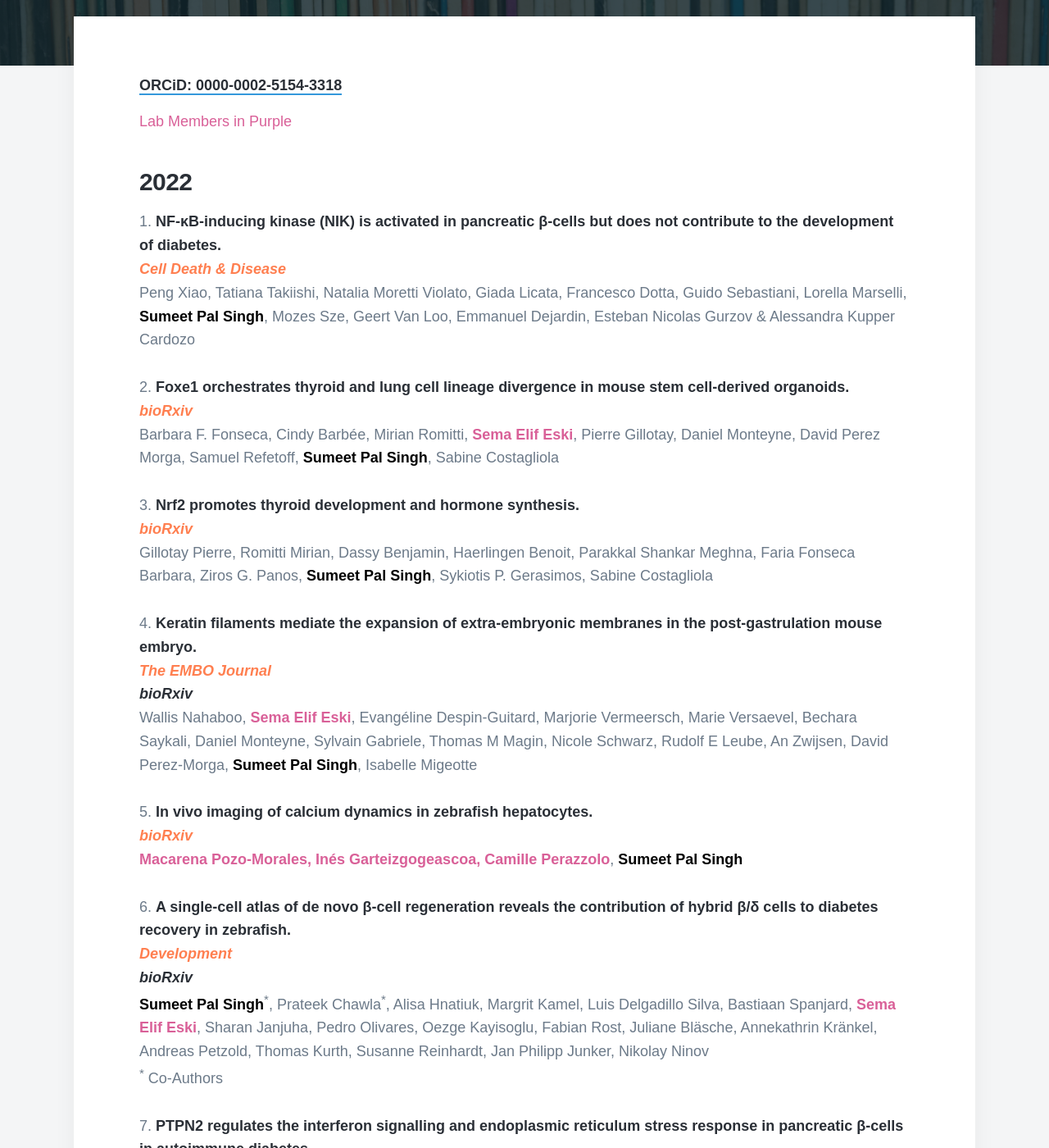
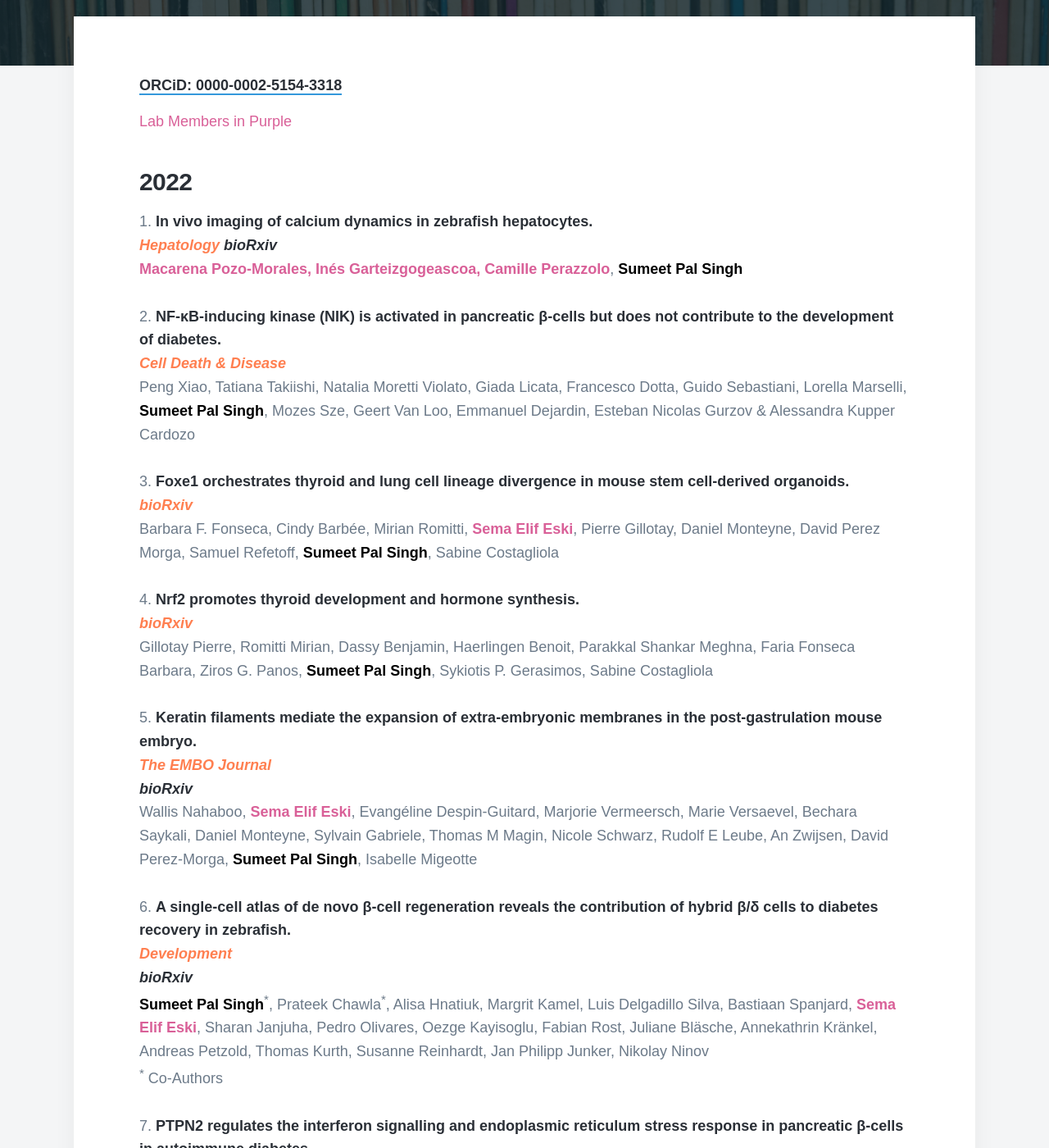
Before and after one commit to sumeetpalsingh/sumeetpalsingh.github.io, a Jekyll site: the page built from _pages/publications.md, in a window 1280 px wide and 1400 px high, scrolled down 506 px. Shown: the whole window at 82% size. Built offline with Jekyll 4.4.1, drawn with Linux system fonts in a browser that asks for light colours; nearby versions of some CDN libraries; some web fonts are replaced; some of the changed lines change nothing that is shown.

Commit message:
Update publications.md

```diff
--- a/_pages/publications.md
+++ b/_pages/publications.md
@@ -11,6 +11,11 @@ featured_image: /images/demo/publications.jpg
 
 ### 2022
 
+1. [In vivo imaging of calcium dynamics in zebrafish hepatocytes.
+  <span style="color:coral">*Hepatology*</span>](https://aasldpubs.onlinelibrary.wiley.com/doi/10.1002/hep.32663)
+  [*bioRxiv*](https://www.biorxiv.org/content/10.1101/2022.01.11.475536v1)
+  <span style="color:#D96098">**Macarena Pozo-Morales, Inés Garteizgogeascoa, Camille Perazzolo**</span>, <span style="color:black">**Sumeet Pal Singh**</span>
+  <br/>
 1. [NF-κB-inducing kinase (NIK) is activated in pancreatic β-cells but does not contribute to the development of diabetes.
   <span style="color:coral">*Cell Death & Disease*</span>](https://www.nature.com/articles/s41419-022-04931-5)
   Peng Xiao, Tatiana Takiishi, Natalia Moretti Violato, Giada Licata, Francesco Dotta, Guido Sebastiani, Lorella Marselli, <span style="color:black">**Sumeet Pal Singh**</span>, Mozes Sze, Geert Van Loo, Emmanuel Dejardin, Esteban Nicolas Gurzov & Alessandra Kupper Cardozo
@@ -27,10 +32,6 @@ featured_image: /images/demo/publications.jpg
   <span style="color:coral">*The EMBO Journal*</span>](https://www.embopress.org/doi/full/10.15252/embj.2021108747)
   [*bioRxiv*](https://www.biorxiv.org/content/10.1101/2021.04.07.438772v1)
   Wallis Nahaboo, <span style="color:#D96098">**Sema Elif Eski**</span>, Evangéline Despin-Guitard, Marjorie Vermeersch, Marie Versaevel, Bechara Saykali, Daniel Monteyne, Sylvain Gabriele, Thomas M Magin, Nicole Schwarz, Rudolf E Leube, An Zwijsen, David Perez-Morga, <span style="color:black">**Sumeet Pal Singh**</span>, Isabelle Migeotte
-  <br/>
-1. [In vivo imaging of calcium dynamics in zebrafish hepatocytes.
-  <span style="color:coral">*bioRxiv*</span>](https://www.biorxiv.org/content/10.1101/2022.01.11.475536v1)
-  <span style="color:#D96098">**Macarena Pozo-Morales, Inés Garteizgogeascoa, Camille Perazzolo**</span>, <span style="color:black">**Sumeet Pal Singh**</span>
   <br/>
 1. [A single-cell atlas of de novo β-cell regeneration reveals the contribution of hybrid β/δ cells to diabetes recovery in zebrafish.
   <span style="color:coral">*Development*</span>](https://doi.org/10.1242/dev.199853)
```
